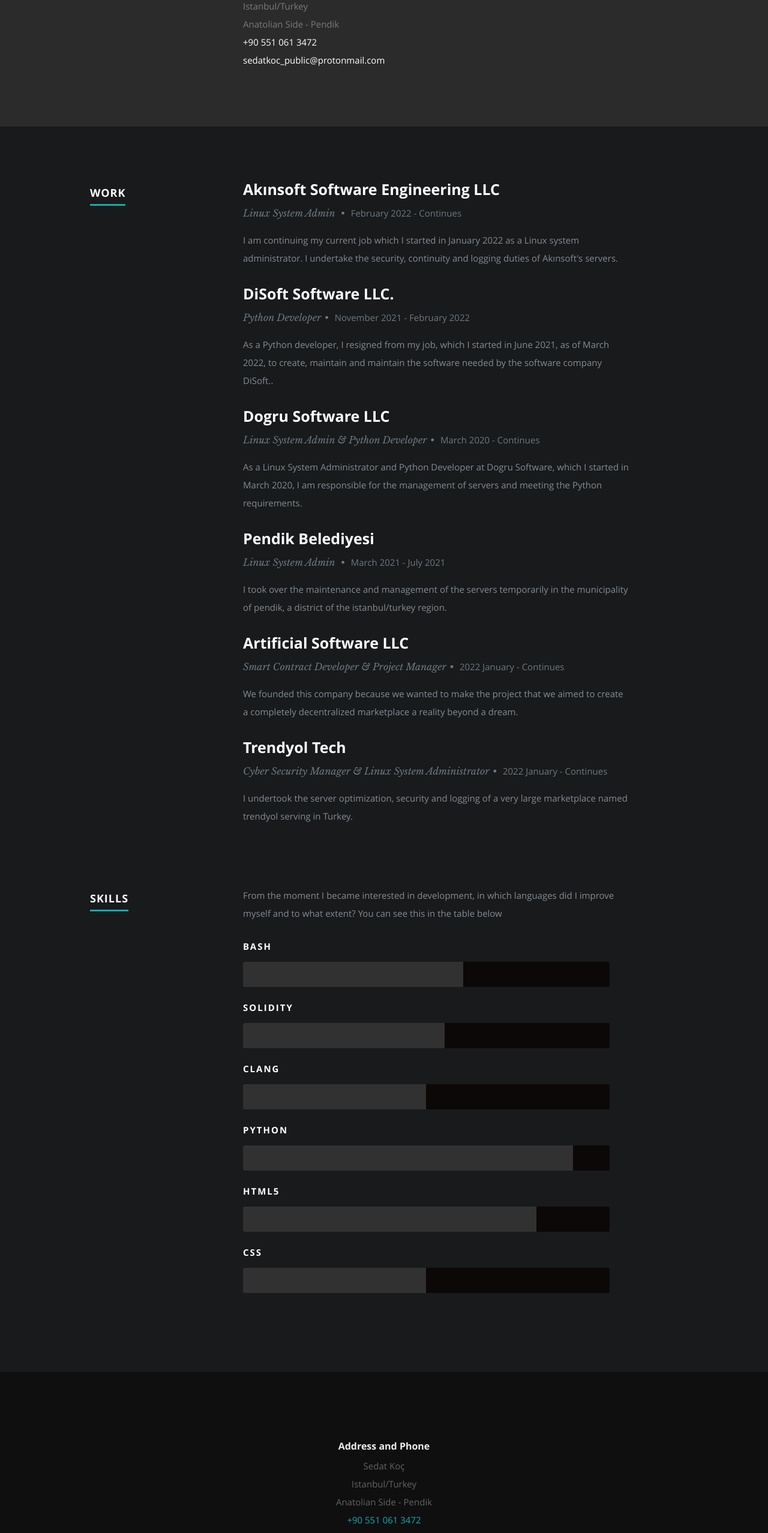
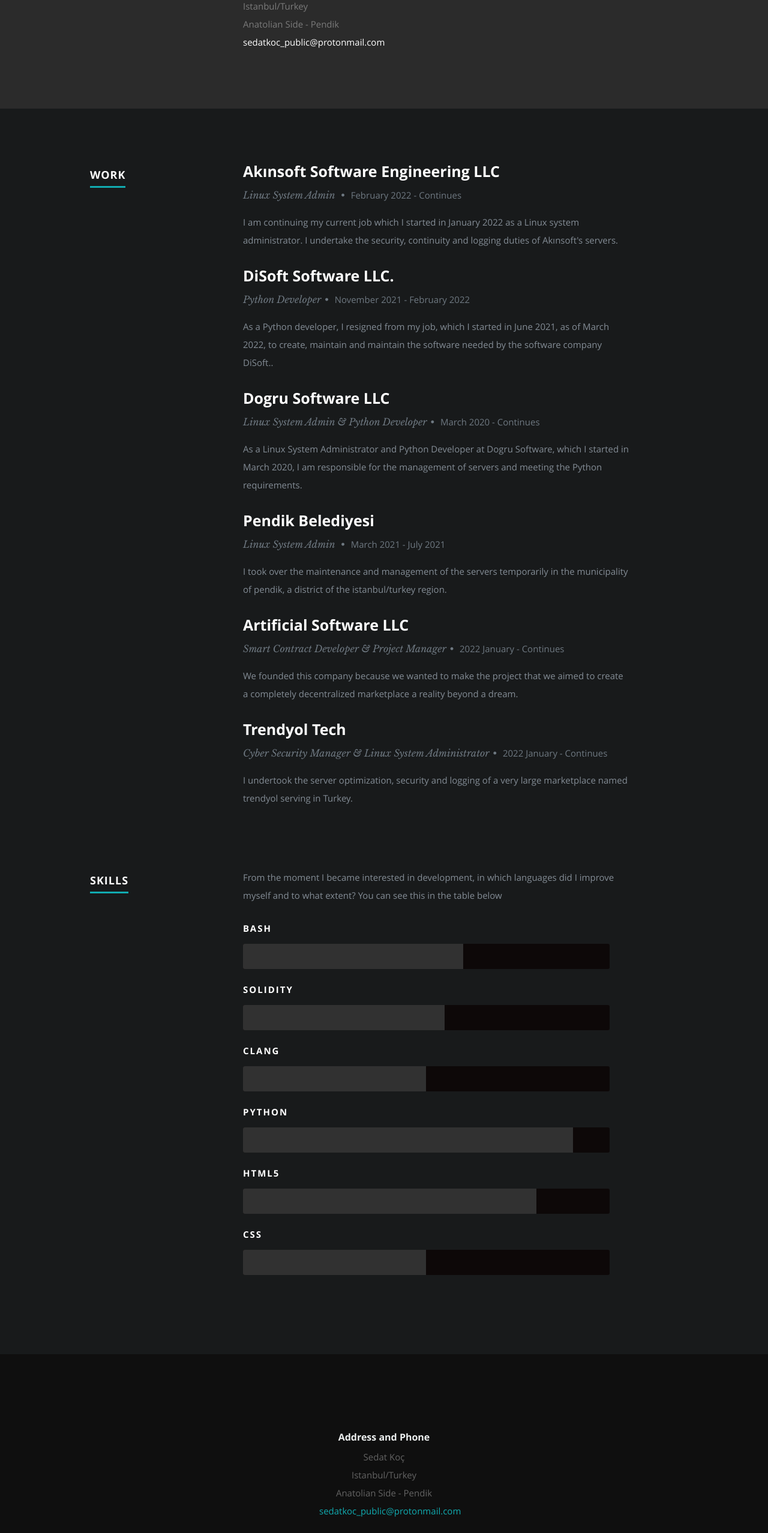
Before and after one commit to agentwo/agentwo.github.io, a plain HTML site: page index.html in a window 1280 px wide. Shown: the part 1165-3720 px from the top of the page at 60% size. Drawn offline with nearby package versions, Linux system fonts and the light colour scheme.

Commit message:
Update index.html

```diff
--- a/index.html
+++ b/index.html
@@ -134,7 +134,7 @@
 						   <span>Istanbul/Turkey<br>
                            Anatolian Side - Pendik
                      </span><br>
-					      <span><a href="tel:+905510613472">+90 551 061 3472</a></span><br>
+
                     <span><a href="mailto:sedatkoc_public@protonmail.com">sedatkoc_public@protonmail.com</a></span>
 					   </p>
 
@@ -320,7 +320,7 @@
 						   <span>Istanbul/Turkey<br>
                            Anatolian Side - Pendik
                      </span><br>
-					      <span><a href="tel:+905510613472">+90 551 061 3472</a></span><br>
+
                     <span><a href="mailto:sedatkoc_public@protonmail.com">sedatkoc_public@protonmail.com</a></span>
 					   </p>
 
```
